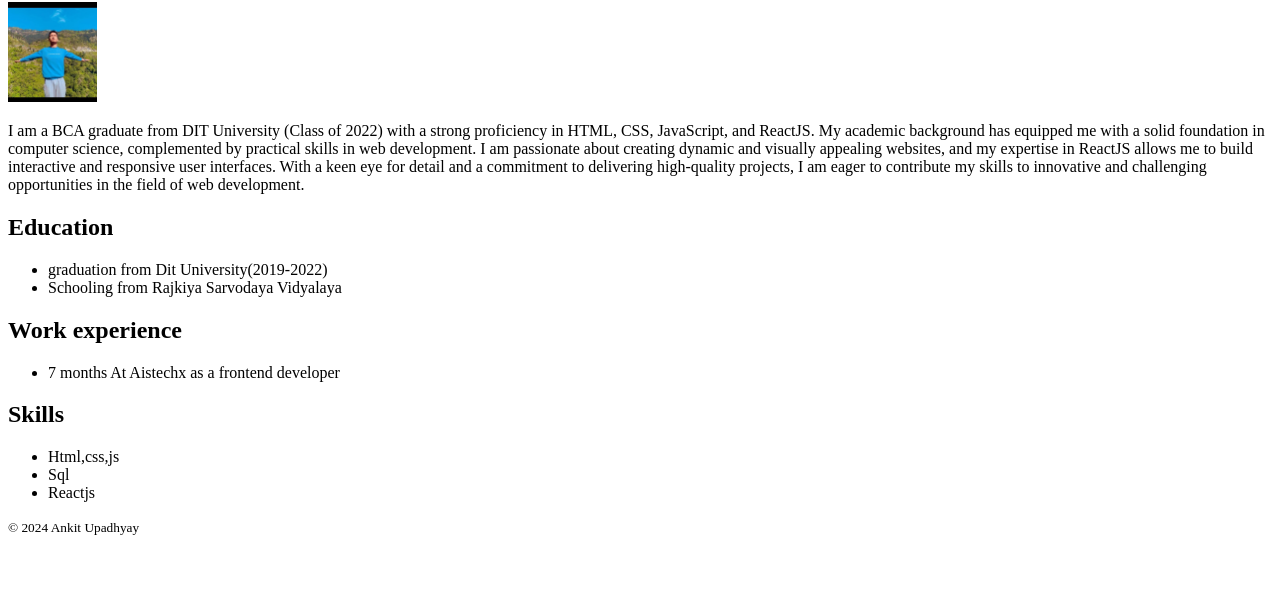
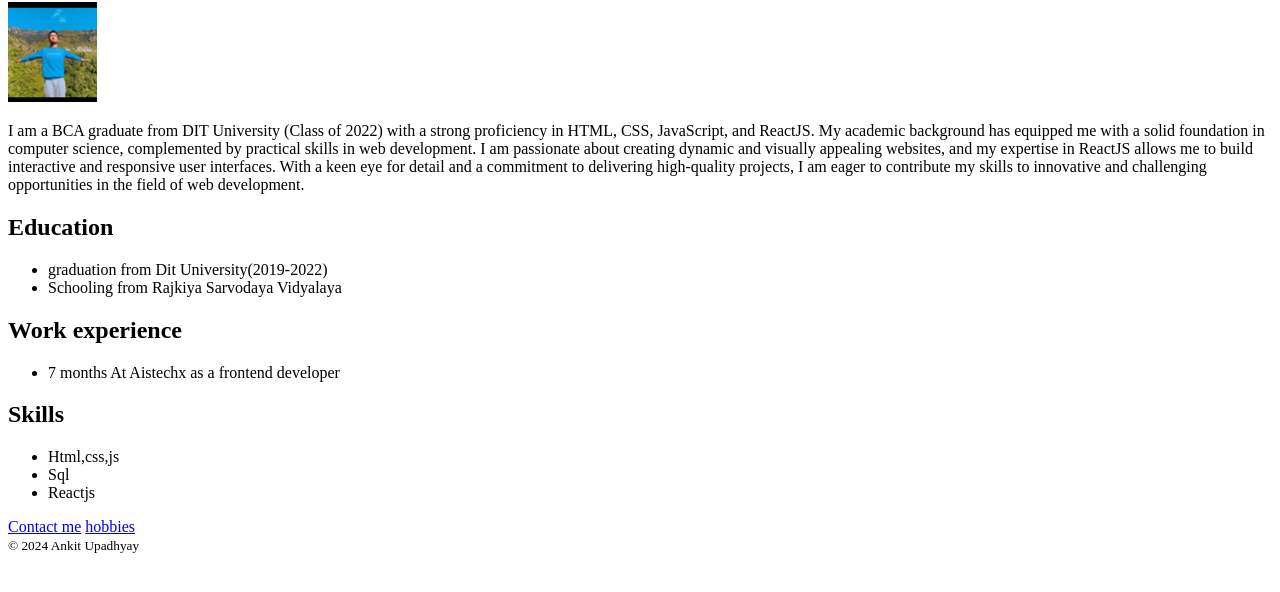
Before and after one commit to babbayaga9999/Resume, a plain HTML site: page index.html in a window 1280 px wide. Shown: the part 78-670 px from the top of the page. Drawn offline with Linux system fonts and the light colour scheme.

Commit message:
Update index.html

```diff
--- a/index.html
+++ b/index.html
@@ -36,6 +36,8 @@
         <li>Sql</li>
         <li>Reactjs</li>
     </ul>
+    <a href="./contact.html">Contact me</a>
+    <a href="./hobbies.html">hobbies</a>
     <footer>
         <small>© 2024 Ankit Upadhyay</small>
       </footer>
```
